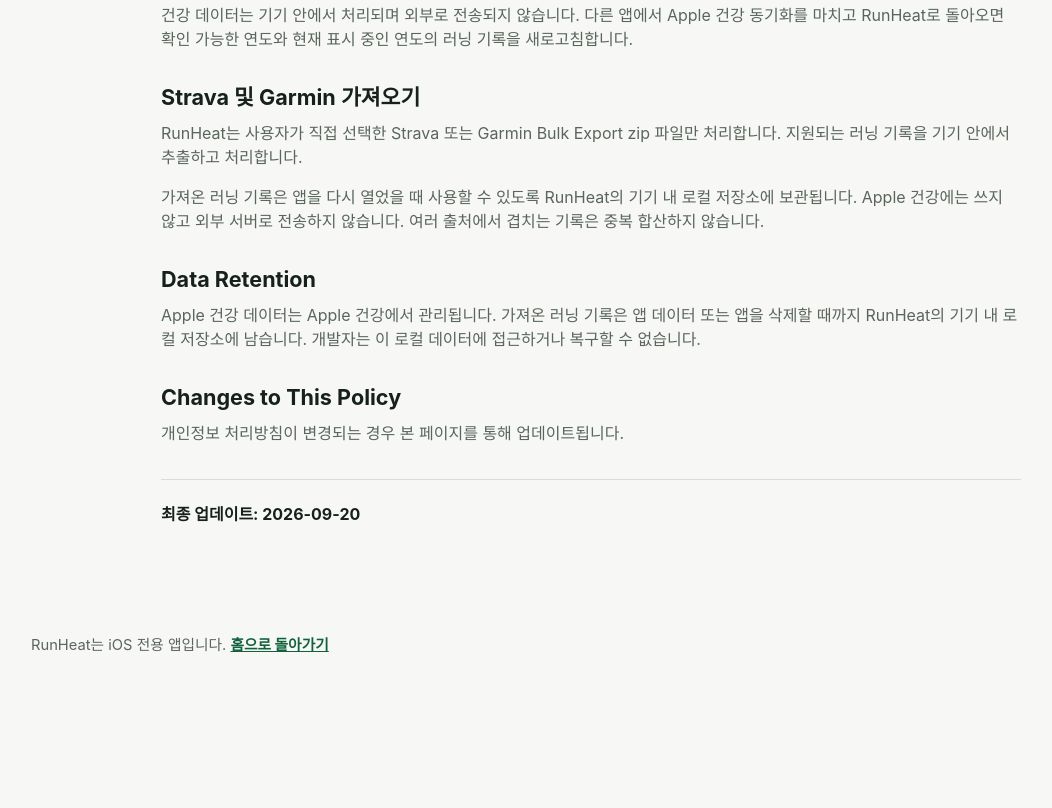
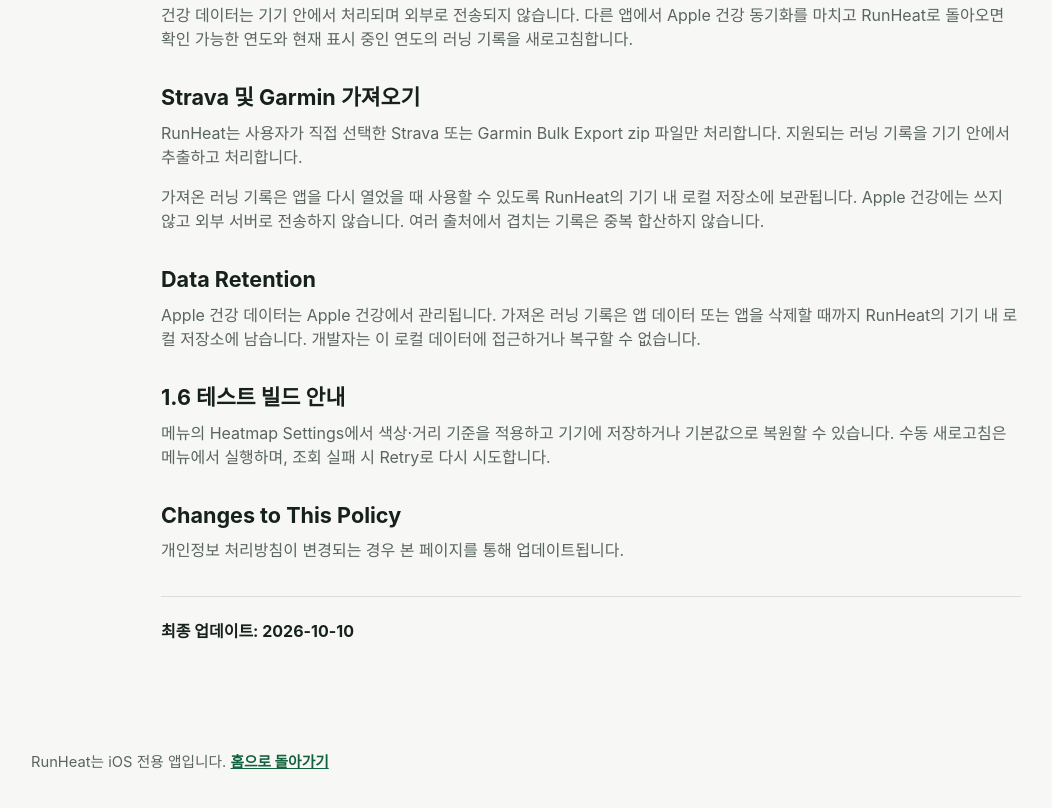
Before and after one commit to dseop/runheat, a plain HTML site: page ko/support.html in a window 1280 px wide. Shown: the part 947-1755 px from the top of the page, without its empty margins (49-1101 px from the left). Before the commit the page ends 1649 px from the top, so only its background shows below. Drawn offline with Linux system fonts and the light colour scheme.

Commit message:
히트맵 메뉴와 색상·거리 기준 설정 추가

```diff
--- a/ko/support.html
+++ b/ko/support.html
@@ -53,10 +53,13 @@
         <h2>Data Retention</h2>
         <p>Apple 건강 데이터는 Apple 건강에서 관리됩니다. 가져온 러닝 기록은 앱 데이터 또는 앱을 삭제할 때까지 RunHeat의 기기 내 로컬 저장소에 남습니다. 개발자는 이 로컬 데이터에 접근하거나 복구할 수 없습니다.</p>
 
+        <h2>1.6 테스트 빌드 안내</h2>
+        <p>메뉴의 Heatmap Settings에서 색상·거리 기준을 적용하고 기기에 저장하거나 기본값으로 복원할 수 있습니다. 수동 새로고침은 메뉴에서 실행하며, 조회 실패 시 Retry로 다시 시도합니다.</p>
+
         <h2>Changes to This Policy</h2>
         <p>개인정보 처리방침이 변경되는 경우 본 페이지를 통해 업데이트됩니다.</p>
 
-        <p class="updated">최종 업데이트: 2026-09-20</p>
+        <p class="updated">최종 업데이트: 2026-10-10</p>
       </section>
     </main>
 
```
Also changed, not shown: en/index.html (+1 -0 lines), en/support.html (+4 -1 lines), ko/index.html (+1 -0 lines).
